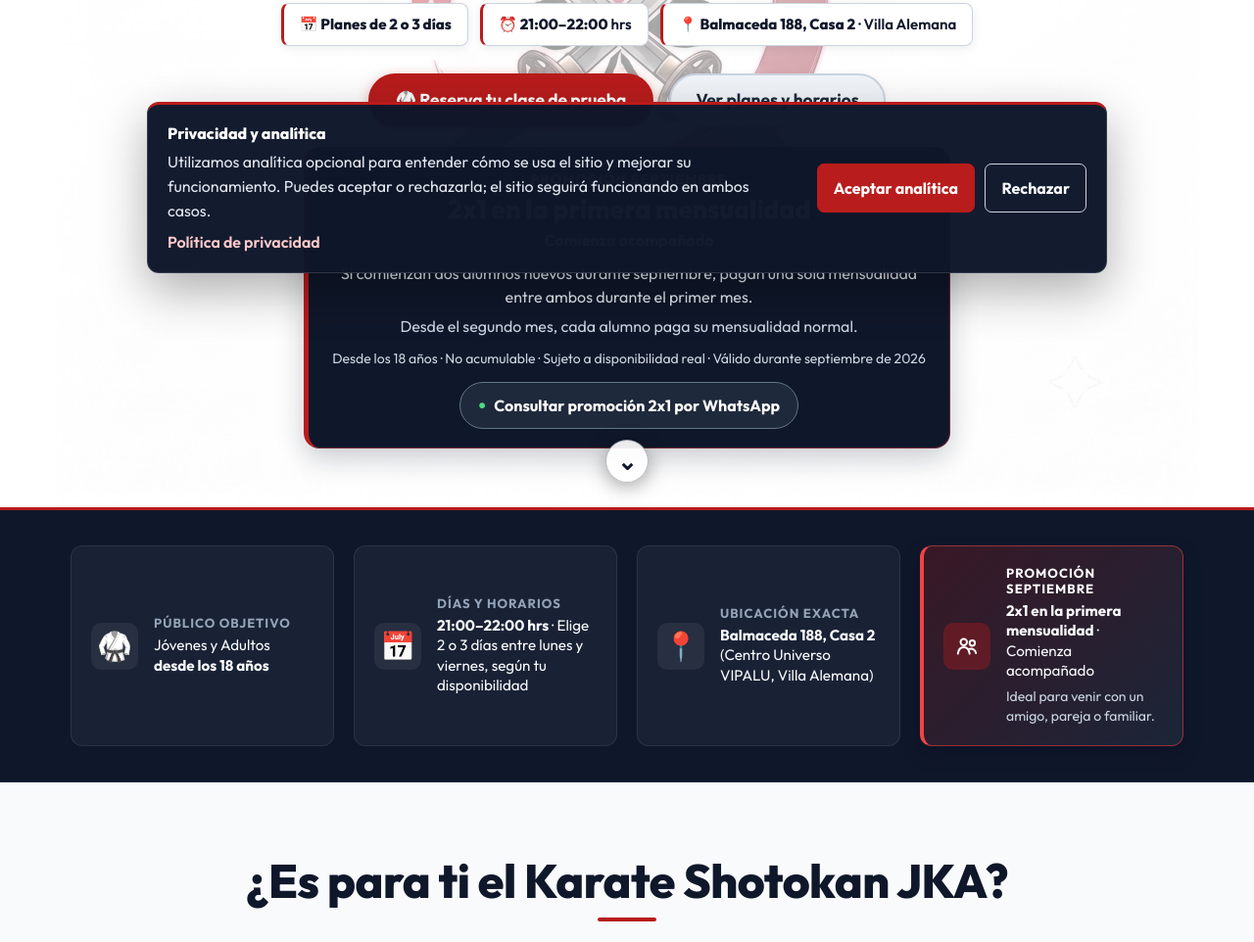
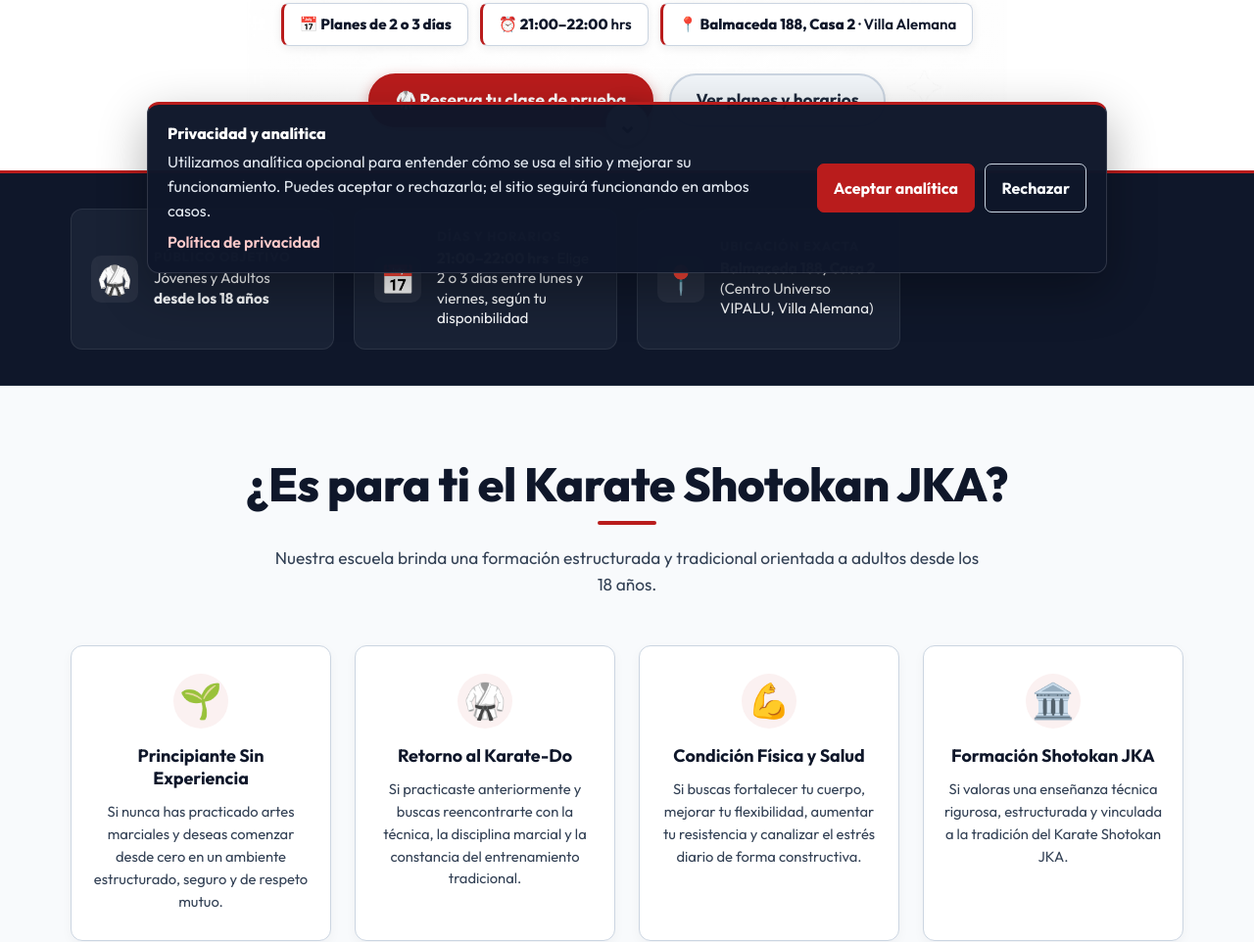
Before and after one commit to hakushiAndres/Dojo_Samurai, a website: page index.html in a window 1280 px wide. Shown: the part 505-1467 px from the top of the page at 98% size. Drawn offline with Linux system fonts and the light colour scheme.

Commit message:
chore: retire September 2x1 promotion

```diff
--- a/index.html
+++ b/index.html
@@ -223,15 +223,6 @@
                             Ver planes y horarios
                         </a>
                     </div>
-                    <aside class="hero-promo-card" aria-labelledby="hero-promo-title">
-                        <p class="hero-promo-label">Promoción Septiembre</p>
-                        <h2 id="hero-promo-title">2x1 en la primera mensualidad</h2>
-                        <p class="hero-promo-subtitle">Comienza acompañado</p>
-                        <p class="hero-promo-copy">Si comienzan dos alumnos nuevos durante septiembre, pagan una sola mensualidad entre ambos durante el primer mes.</p>
-                        <p class="hero-promo-secondary-copy">Desde el segundo mes, cada alumno paga su mensualidad normal.</p>
-                        <p class="hero-promo-conditions">Desde los 18 años · No acumulable · Sujeto a disponibilidad real · Válido durante septiembre de 2026</p>
-                        <a href="https://wa.me/56942825617?text=Hola,%20quisiera%20consultar%20por%20la%20promoción%202x1%20de%20septiembre%20para%20comenzar%20Karate%20Shotokan%20JKA%20en%20Villa%20Alemana%20junto%20a%20otra%20persona." target="_blank" rel="noopener noreferrer" class="hero-promo-cta" data-track-event="click_whatsapp" data-track-intent="promo_2x1" data-track-placement="hero_promo_2x1"><span class="hero-promo-cta-icon" aria-hidden="true">●</span> Consultar promoción 2x1 por WhatsApp</a>
-                    </aside>
                 </div>
             </div>
         </div>
@@ -266,21 +257,6 @@
                     <div class="commercial-info">
                         <h3>Ubicación Exacta</h3>
                         <p><strong>Balmaceda 188, Casa 2</strong> (Centro Universo VIPALU, Villa Alemana)</p>
-                    </div>
-                </div>
-                <div class="commercial-card promo-card">
-                    <div class="commercial-icon">
-                        <svg class="commercial-icon-svg" viewBox="0 0 24 24" fill="none" stroke="currentColor" stroke-width="1.8" stroke-linecap="round" stroke-linejoin="round" aria-hidden="true" focusable="false">
-                            <circle cx="9" cy="8" r="3"></circle>
-                            <circle cx="17" cy="9" r="2.5"></circle>
-                            <path d="M3.5 19c.5-4 2.5-6 5.5-6s5 2 5.5 6"></path>
-                            <path d="M14.5 14.5c2.8-.8 5.4 1.1 6 4"></path>
-                        </svg>
-                    </div>
-                    <div class="commercial-info">
-                        <h3>Promoción Septiembre</h3>
-                        <p><strong>2x1 en la primera mensualidad</strong> · Comienza acompañado</p>
-                        <p class="promo-card-note">Ideal para venir con un amigo, pareja o familiar.</p>
                     </div>
                 </div>
             </div>
```
